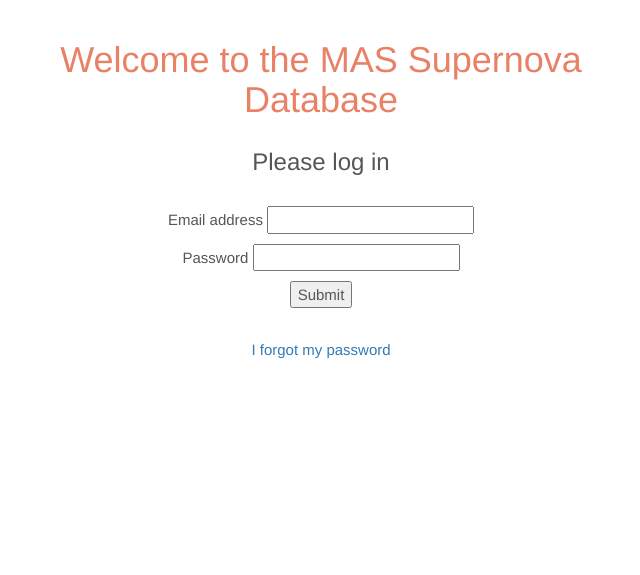
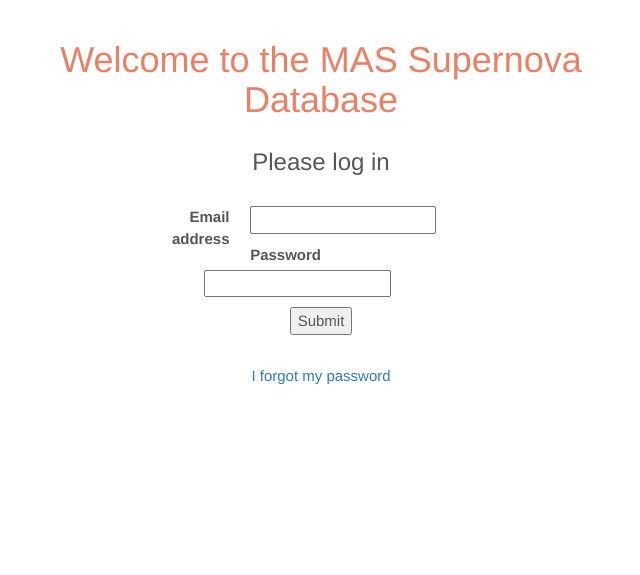
Before and after one commit to ktakats/supernovadb, a Django app: page / in a window 1280 px wide. Shown: the part 52-627 px from the top of the page, without its empty margins (319-959 px from the left). Run offline with Django 3.2, Linux system fonts and the light colour scheme; some libraries are stand-ins or nearby versions.

Commit message:
Prettification

```diff
--- a/SNe/static/layout.css
+++ b/SNe/static/layout.css
@@ -71,28 +71,46 @@ h1 a {
 }
 
 
-/*New sn form*/
+/*forms*/
 
-#id_new_sn_form, #id_obslogform, #id_photometryform, #id_uploadphotometryform, #id_uploadspectroscopyform, #id_add_project_form, #id_comment_form {
+#id_new_sn_form, #id_obslogform, #id_photometryform, #id_uploadphotometryform, #id_uploadspectroscopyform, #id_add_project_form, #id_comment_form, #id_edit_project_form, #id_edit_sn_form {
   width: 80%;
   margin: 5% auto;
 }
 
-#id_new_sn_form label, input, #id_obslogform label, input, select, #id_photometryform label, input, #id_uploadphotometryform input, textarea, #id_uploadspectroscopyform label, input, textarea,i,input[type="file"], #id_add_project_form label, input, select, #id_comment_form textarea {
+#id_new_sn_form label, input, #id_obslogform label, input, select, #id_photometryform label, input, #id_uploadphotometryform input, textarea, #id_uploadspectroscopyform label, input, textarea,i,input[type="file"], #id_add_project_form label, input, select, #id_comment_form textarea, #id_edit_project_form label, input, textarea, select, #id_edit_sn_form label, input, textarea, select {
   display: inline-block;
 }
 
-#id_new_sn_form label, #id_obslogform label,  #id_photometryform label, #id_uploadphotometryform label, #id_uploadspectroscopyform label, #id_add_project_form label, #id_comment_form label {
+#id_new_sn_form label, #id_obslogform label,  #id_photometryform label, #id_uploadphotometryform label, #id_uploadspectroscopyform label, #id_add_project_form label, #id_comment_form label, #id_edit_project_form label, #id_edit_sn_form label {
   width: 20%;
   float: left;
   text-align: right;
 }
 
-#id_new_sn_form label +input, #id_obslogform label + input, label+select, #id_photometryform label+input, #id_uploadphotometryform label+input, label+textarea, #id_uploadspectroscopyform label+input, label+textarea, label+input[type="file"], #id_add_project_form label+input, label+select, #id_comment_form label+textarea {
+#id_new_sn_form label +input, #id_obslogform label + input, label+select, #id_photometryform label+input, #id_uploadphotometryform label+input, label+textarea, #id_uploadspectroscopyform label+input, label+textarea, label+input[type="file"], #id_add_project_form label+input, label+select, #id_comment_form label+textarea, #id_edit_project_form label+input, label+textarea, label+select, #id_edit_sn_form label+input, label+textarea, label+select {
     width: 61%;
     margin: 0 15% 0 2%;
 }
 
+/*login form*/
+#id_loginform {
+  width: 60%;
+  margin: 5% auto;
+}
+ #id_loginform input{
+  display: inline-block;
+ }
+
+#id_loginform label {
+  width: 25%;
+  float: left;
+  text-align: right;
+}
+#id_loginform label+input {
+   width: 51%;
+    margin: 0 15% 0 2%;
+}
 
 
 /* table*/
--- a/SNe/templates/SNe/home.html
+++ b/SNe/templates/SNe/home.html
@@ -9,15 +9,15 @@
 <h3>Please log in</h3>
 
 
-<form method="post" action="" id="id_photometryform">
+<form method="post" action="" id="id_loginform">
   {% csrf_token%}
   {% if form.errors %}
   <div class="alert alert-danger">
   {{form.non_field_errors.as_text}}
 </div>
   {%endif%}
-  <p>{{form.email.label}} {{form.email}}</p>
-  <p>{{form.password.label}} {{form.password}}</p>
+  <p><label for="id_email">{{form.email.label}}</label> {{form.email}}</p>
+  <p><label for="id_password">{{form.password.label}}</label> {{form.password}}</p>
   <button type="submit" id="id_formsubmitbutton">Submit</button>
 </form>
 
```
Also changed, not shown: SNe/forms.py (+9 -12 lines).
